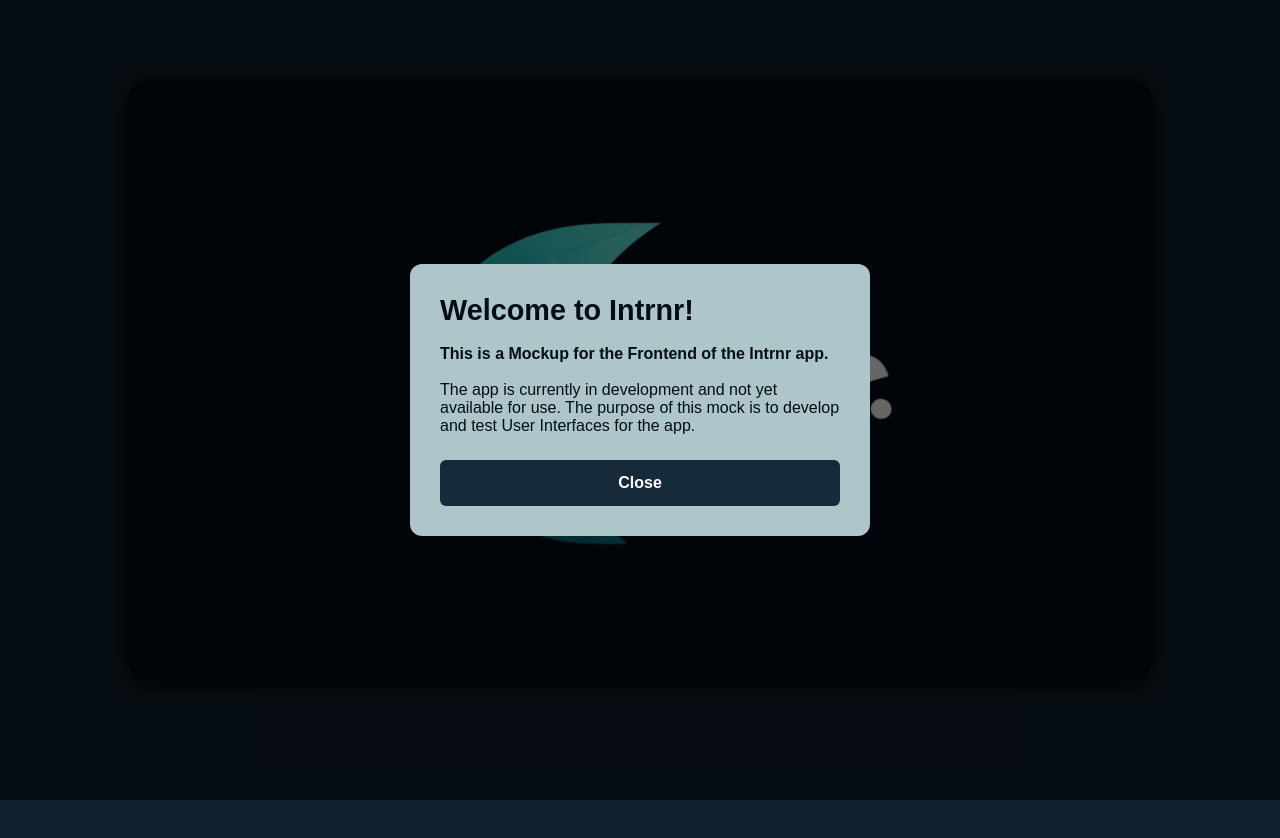
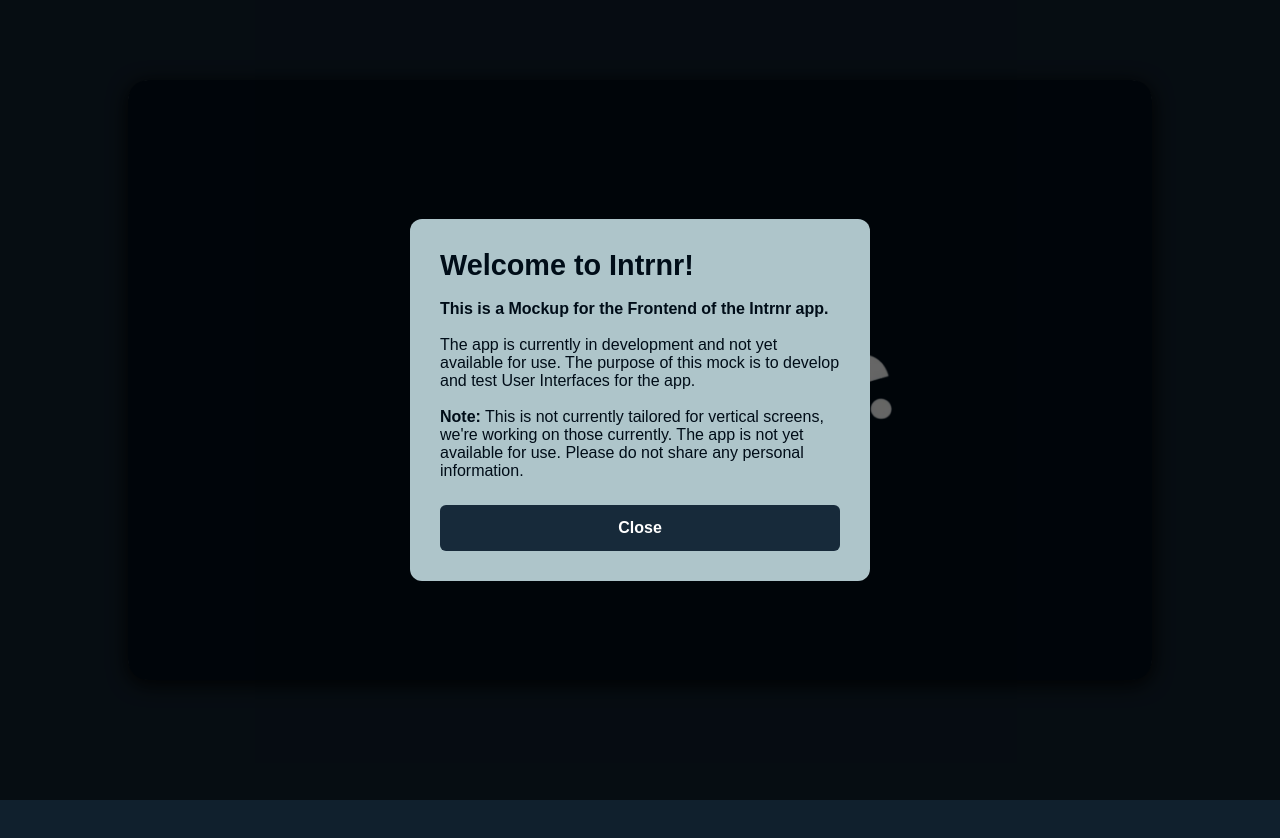
Before and after one commit to geeked-out-loud/intrnrFrontendMocks, a Next.js app: page / in a window 1280 px wide. Shown: the top 838 px of the page. Built offline with nearby package versions, Linux system fonts and the light colour scheme.

Commit message:
Fix CSS‐Modules placeholder selector

```diff
--- a/app/feed/page.js
+++ b/app/feed/page.js
@@ -180,7 +180,6 @@ export default function FeedPage() {
   ];
 
   useEffect(() => {
-  if (!mounted) return null;
     document.title = "Feed | Intrnr";
     Object.assign(document.body.style, {
       margin: "0",
--- a/app/page.js
+++ b/app/page.js
@@ -164,7 +164,8 @@ export default function Home() {
                 }}
               >
                 <b>This is a Mockup for the Frontend of the Intrnr app. </b><br /><br />
-                The app is currently in development and not yet available for use. The purpose of this mock is to develop and test User Interfaces for the app.
+                The app is currently in development and not yet available for use. The purpose of this mock is to develop and test User Interfaces for the app.<br /><br />
+                <b>Note:</b> This is not currently tailored for vertical screens, we're working on those currently. The app is not yet available for use. Please do not share any personal information.
               </p>
               <button
                 style={{
```
